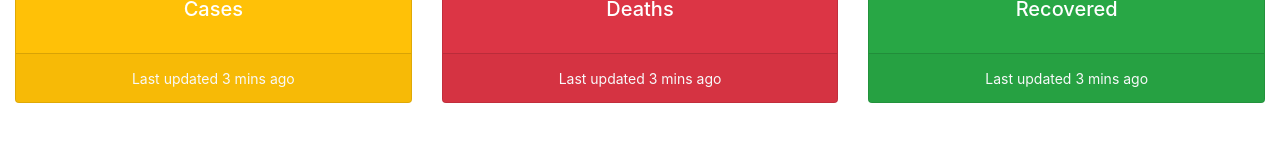
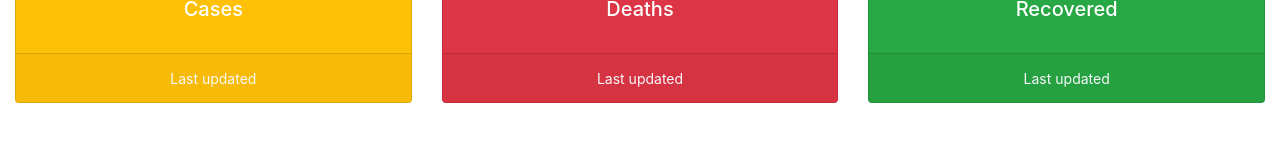
Before and after one commit to stepGT/this_react_covid19_tracker, a React (Create React App) app: page / in a window 1280 px wide. Shown: the part 320-462 px from the top of the page. Built offline with nearby package versions, Linux system fonts and the light colour scheme; no server answers.

Commit message:
Added date-fns

```diff
--- a/package.json
+++ b/package.json
@@ -8,6 +8,7 @@
     "@testing-library/user-event": "^12.1.10",
     "axios": "^0.21.1",
     "bootstrap": "^4.6.0",
+    "date-fns": "^2.21.1",
     "holderjs": "^2.9.9",
     "react": "^17.0.2",
     "react-bootstrap": "^1.5.2",
--- a/src/App.js
+++ b/src/App.js
@@ -1,5 +1,6 @@
 import React, { useState, useEffect } from "react";
 import axios from "axios";
+import formatDistanceToNow from "date-fns/formatDistanceToNow";
 import CardDeck from "react-bootstrap/CardDeck";
 import Card from "react-bootstrap/Card";
 import Container from "react-bootstrap/Container";
@@ -16,6 +17,13 @@ function App() {
   useEffect(() => {
     axios(APICovid19All).then((res) => setAllData(res.data));
   }, []);
+
+  if (allData.updated) {
+    var result = formatDistanceToNow(new Date(parseInt(allData.updated)), {
+      addSuffix: true,
+    });
+  }
+
   return (
     <Container fluid>
       <Row>
@@ -28,7 +36,7 @@ function App() {
                 <Card.Text>{allData.cases}</Card.Text>
               </Card.Body>
               <Card.Footer>
-                <small className="text-light">Last updated 3 mins ago</small>
+                <small className="text-light">Last updated {result}</small>
               </Card.Footer>
             </Card>
 
@@ -39,7 +47,7 @@ function App() {
                 <Card.Text>{allData.deaths}</Card.Text>
               </Card.Body>
               <Card.Footer>
-                <small className="text-light">Last updated 3 mins ago</small>
+                <small className="text-light">Last updated {result}</small>
               </Card.Footer>
             </Card>
 
@@ -50,7 +58,7 @@ function App() {
                 <Card.Text>{allData.recovered}</Card.Text>
               </Card.Body>
               <Card.Footer>
-                <small className="text-light">Last updated 3 mins ago</small>
+                <small className="text-light">Last updated {result}</small>
               </Card.Footer>
             </Card>
           </CardDeck>
```
Also changed, not shown: 1 other file (tests, documents, lock files or other folders).
